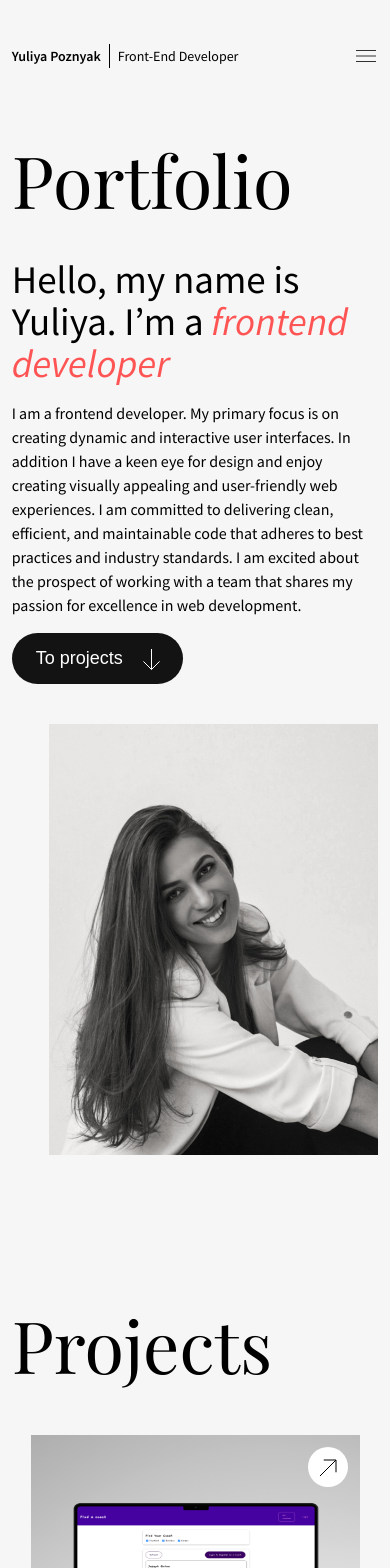
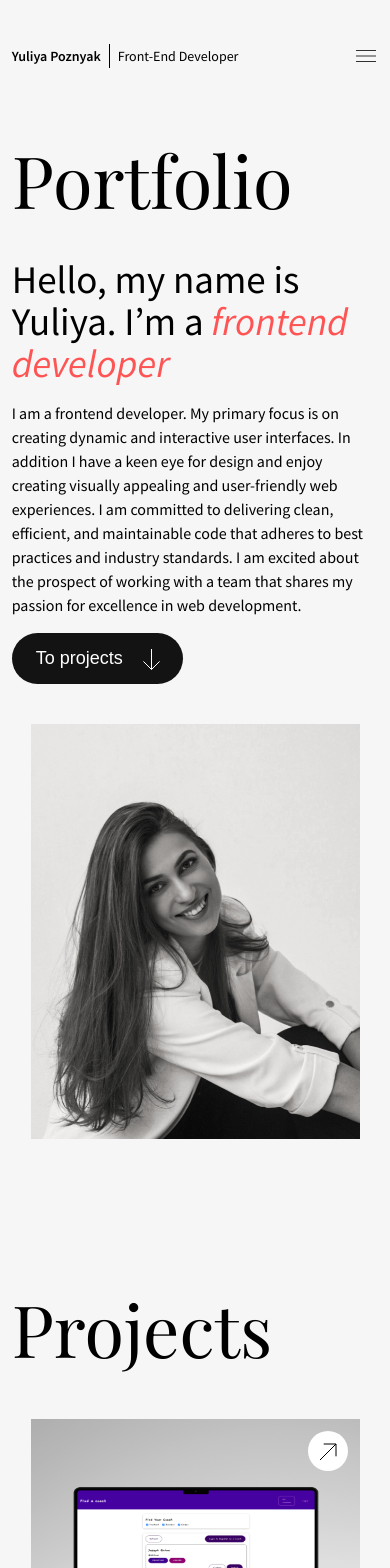
Before and after one commit to Juliya2323/Portfolio, a Vue app: page / in a window 390 px wide. Shown: the top 1568 px of the page. Built offline with nearby package versions, Linux system fonts and the light colour scheme.

Commit message:
edit responsive

```diff
--- a/src/components/Cv.vue
+++ b/src/components/Cv.vue
@@ -200,6 +200,10 @@ const technikalSkills2 = [
         width: 30%;
       }
 
+      @media (max-width: 500px) {
+        width: 90%;
+      }
+
       &_text {
         display: inline-block;
         font-weight: 400;
--- a/src/components/Portfolio.vue
+++ b/src/components/Portfolio.vue
@@ -189,7 +189,11 @@ const photo = ref(Photo);
 
     @media (max-width: 435px) {
       width: 329px;
-      height: 431.2px;
+      height: 415.2px;
+    }
+
+    @media (max-width: 500px) {
+      align-self: center;
     }
   }
 }
--- a/src/components/layout/TheFooter.vue
+++ b/src/components/layout/TheFooter.vue
@@ -70,10 +70,7 @@ footer.footer
             font-size: 24px;
         }
 
-        @media (max-width: 530px) {
-            line-height: 34px;
-            font-size: 18px;
-        }
+
     }
 }
 </style>
```
